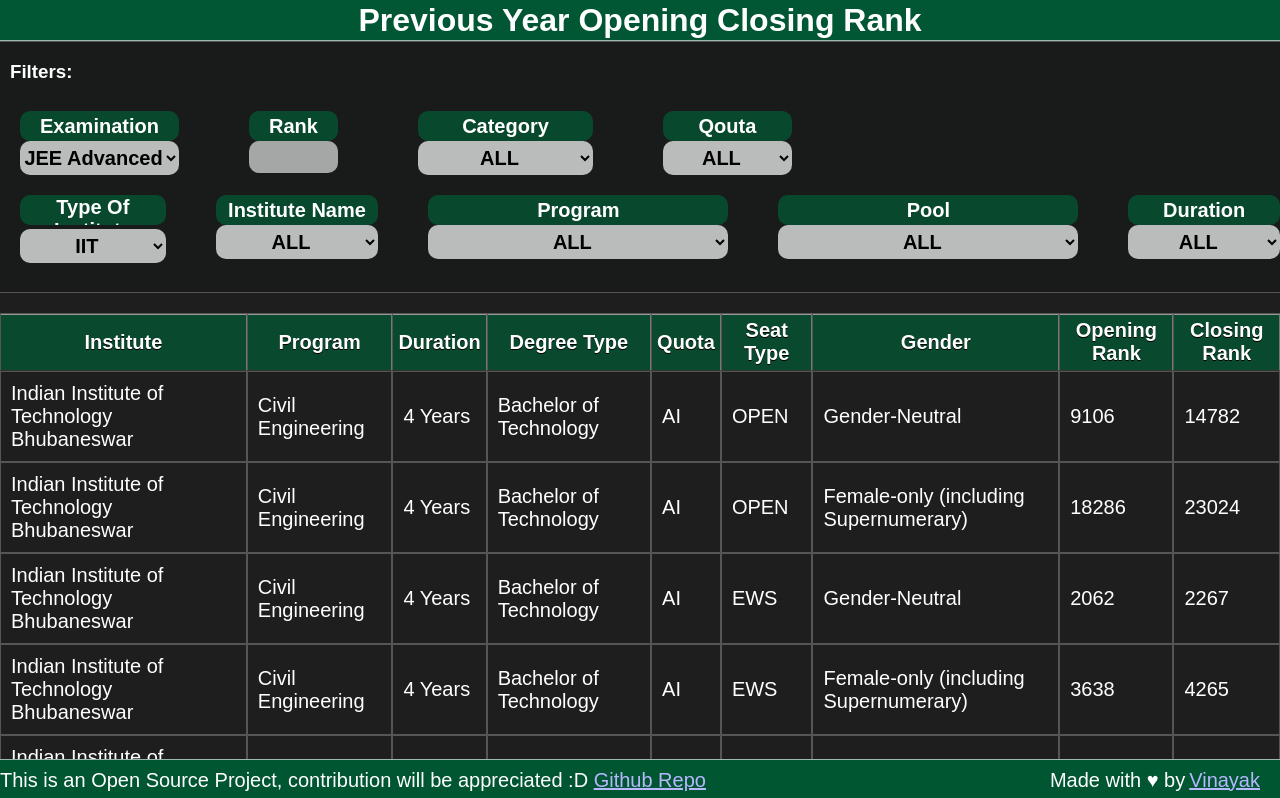
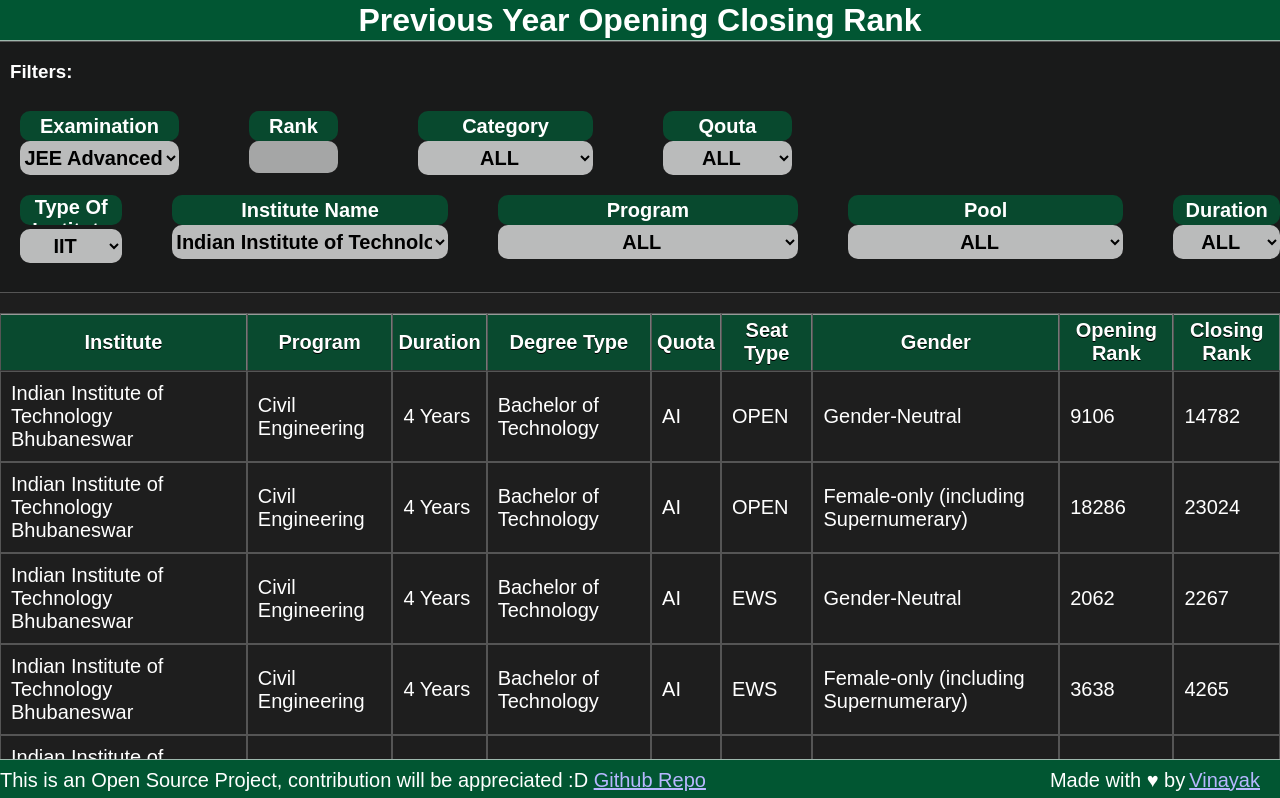
Before and after one commit to vinayakmaheshwari/ORCR, a React (Create React App) app: page / in a window 1280 px wide. Shown: the top 798 px of the page. Built offline with nearby package versions, Linux system fonts and the light colour scheme.

Commit message:
Update Choicefield.js

```diff
--- a/src/components/Choicefield.js
+++ b/src/components/Choicefield.js
@@ -1,5 +1,4 @@
 import React, { useState } from "react";
-import { iits, iiits, nits, JAC, BITS, gftis } from "./Values";
 import { NIT } from "./NIT";
 import { IIIT } from "./IIIT";
 import { GFTI } from "./GFTI";
@@ -78,6 +77,14 @@
     return (val = [...new Set(val)]);
   };
   const uniqueGender = getUniqueGender();
+
+  const getUniqueClgName = () => {
+    let val = dataTemp.map((currElem) => {
+      return currElem.Institute;
+    });
+    return (val = [...new Set(val)]);
+  };
+  const uniqueClgName = getUniqueClgName();
 
   const handleExamChange = (event) => {
     setExam(event.target.value);
@@ -212,122 +219,11 @@
             <div id="clgNameInfo">
               <button className="infoButton">Institute Name</button>
               <br />
-              {typeOfInstituteName === "IIT" && (
-                <select
-                  id="clgName"
-                  className="dropdownSelect"
-                  onChange={(e) => {
-                    setClgName(e.target.value);
-                    setProgram("");
-                  }}
-                >
-                  <option value="">ALL</option>
-                  {iits.map((iit) => {
-                    return <option value={iit.name}>{iit.shortName}</option>;
-                  })}
-                </select>
-              )}
-
-              {typeOfInstituteName === "" && (
-                <select
-                  id="clgName"
-                  className="dropdownSelect"
-                  onChange={(e) => {
-                    setClgName(e.target.value);
-                    setProgram("");
-                  }}
-                >
-                  <option value="">ALL</option>
-                  {nits.map((nit) => {
-                    return <option>{nit}</option>;
-                  })}
-                  {iiits.map((iiit) => {
-                    return <option>{iiit}</option>;
-                  })}
-                  {gftis.map((gfti) => {
-                    return <option>{gfti}</option>;
-                  })}
-                  {JAC.map((jac) => {
-                    return <option value={jac.name}>{jac.shortName}</option>;
-                  })}
-                </select>
-              )}
-
-              {typeOfInstituteName === "NIT" && (
-                <select
-                  id="clgName"
-                  className="dropdownSelect"
-                  onChange={(e) => {
-                    setClgName(e.target.value);
-                    setProgram("");
-                  }}
-                >
-                  <option value="">ALL</option>
-                  {nits.map((nit) => {
-                    return <option>{nit}</option>;
-                  })}
-                </select>
-              )}
-
-              {typeOfInstituteName === "IIIT" && (
-                <select
-                  id="clgName"
-                  className="dropdownSelect"
-                  onChange={(e) => {
-                    setClgName(e.target.value);
-                    setProgram("");
-                  }}
-                >
-                  <option value="">ALL</option>
-                  {iiits.map((iiit) => {
-                    return <option>{iiit}</option>;
-                  })}
-                </select>
-              )}
-
-              {typeOfInstituteName === "GFTI" && (
-                <select
-                  id="clgName"
-                  className="dropdownSelect"
-                  onChange={(e) => {
-                    setClgName(e.target.value);
-                    setProgram("");
-                  }}
-                >
-                  <option value="">ALL</option>
-                  {gftis.map((gfti) => {
-                    return <option>{gfti}</option>;
-                  })}
-                </select>
-              )}
-
-              {typeOfInstituteName === "JAC" && (
-                <select
-                  id="clgName"
-                  className="dropdownSelect"
-                  onChange={(e) => {
-                    setClgName(e.target.value);
-                    setProgram("");
-                  }}
-                >
-                  <option value="">ALL</option>
-                  {JAC.map((jac) => {
-                    return <option value={jac.name}>{jac.shortName}</option>;
-                  })}
-                </select>
-              )}
-              {typeOfInstituteName === "BITS" && (
-                <select
-                  id="clgName"
-                  className="dropdownSelect"
-                  onChange={(e) => setClgName(e.target.value)}
-                >
-                  <option value="">ALL</option>
-                  {BITS.map((bits) => {
-                    return <option value={bits}>{bits}</option>;
-                  })}
-                </select>
-              )}
+              <select className="dropdownSelect" id="clgName" onChange={(e) => setClgName(e.target.value)}>
+                {uniqueClgName.map((val) => {
+                  return <option value={val}>{val}</option>;
+                })}
+              </select>
             </div>
             <div id="programInfo">
               <button className="infoButton">Program</button>
```
